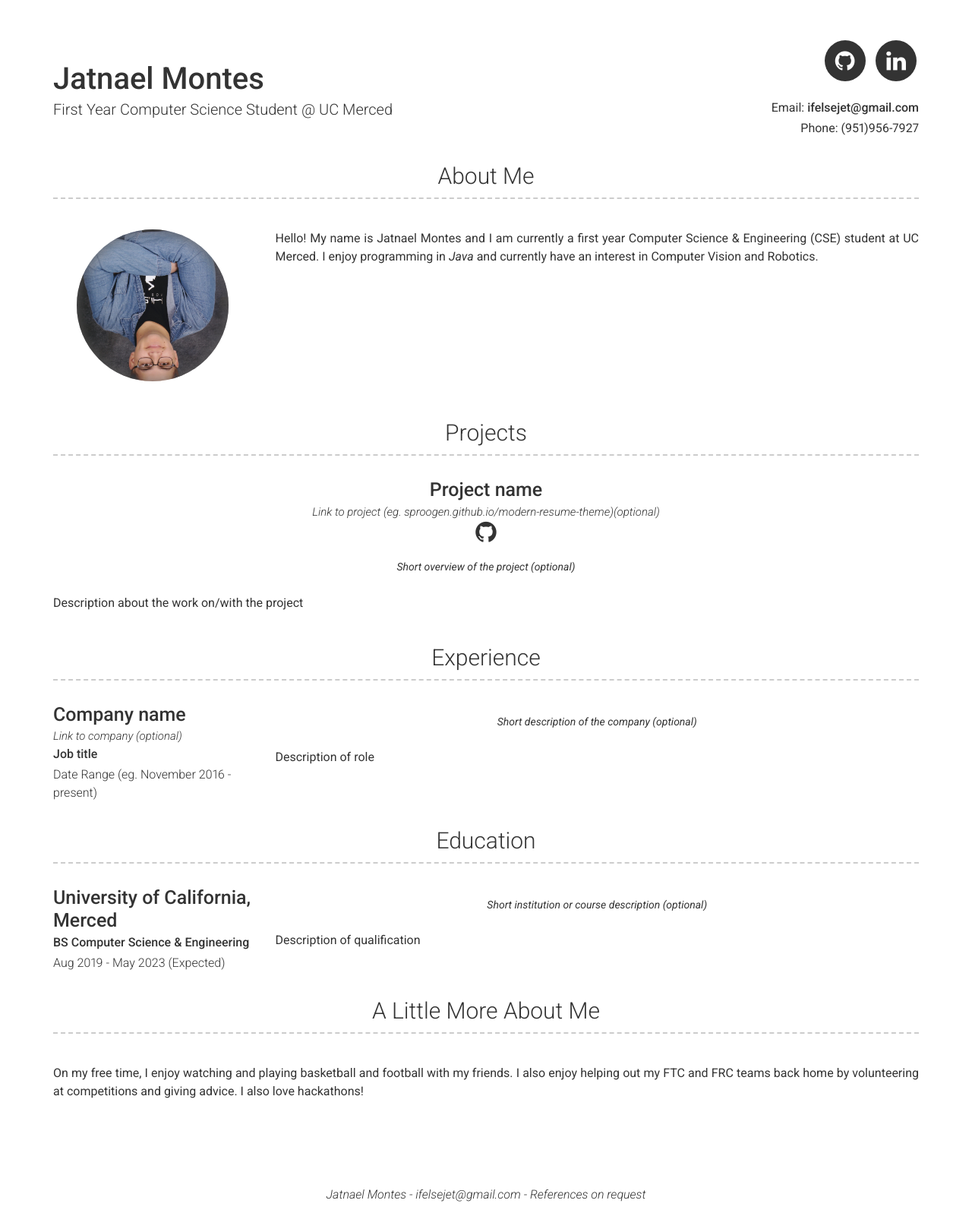
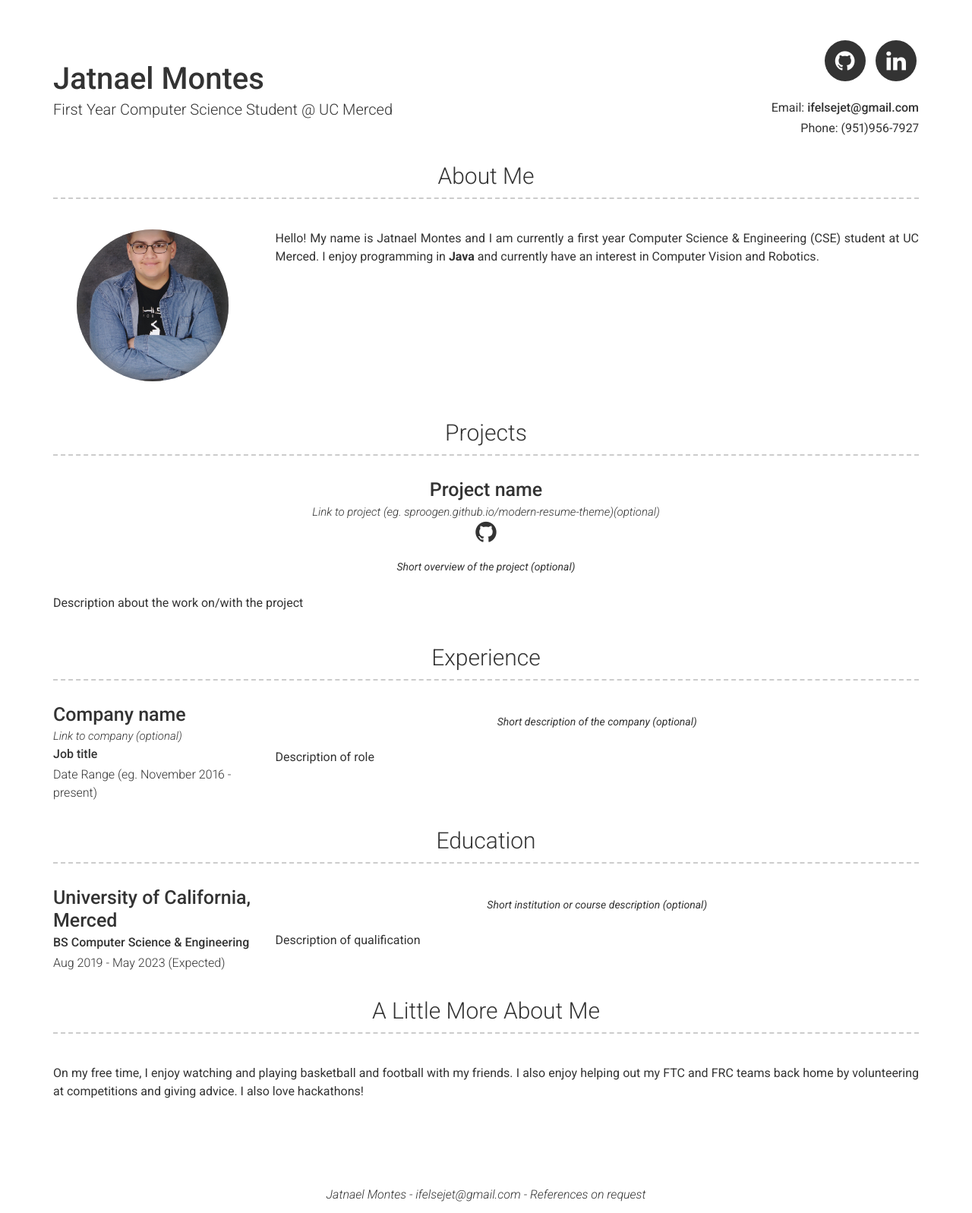
Before and after one commit to ifelsejet/ifelsejet.github.io, a Jekyll site: the page built from index.md, in a window 1280 px wide. Shown: the whole page at 76% size. Built offline with Jekyll 4.4.1, drawn with Linux system fonts in a browser that asks for light colours.

```diff
--- a/_config.yml
+++ b/_config.yml
@@ -19,7 +19,7 @@ linkedin_username: jatnael-montes
 about_profile_image: picture.jpg
 about_content: | # this will include new lines to allow paragraphs
   Hello! My name is Jatnael Montes and I am currently a first year Computer Science & Engineering (CSE) student at UC Merced.
-  I enjoy programming in *Java* and currently have an interest in Computer Vision and Robotics.
+  I enjoy programming in **Java** and currently have an interest in Computer Vision and Robotics.
 # Projects Section
 # projects_title: Projects #(Use this to override about projects section title)
 
```
Also changed, not shown: picture.jpg.
